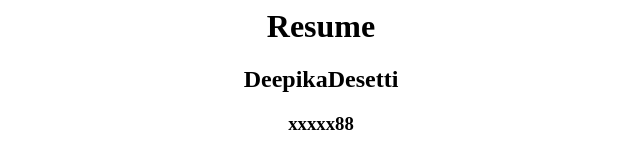
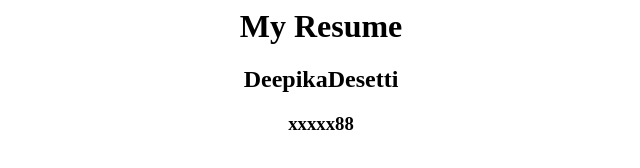
Before and after one commit to deepikadesett/deepikadesett.github.io, a plain HTML site: page index.html in a window 1280 px wide. Shown: the whole page, without its empty margins (319-959 px from the left). Drawn offline with Linux system fonts and the light colour scheme.

Commit message:
Update index.html

```diff
--- a/index.html
+++ b/index.html
@@ -3,8 +3,8 @@
     <title>myresume</title>
   </head>
   <body>
-    <h1 align="center">Resume</h1>
-    <h2 align="center">DeepikaDesetti</h2>
-    <h3 align="center">xxxxx88</h3>
+      <h1 align="center">My Resume</h1>
+      <h2 align="center">DeepikaDesetti</h2>
+      <h3 align="center">xxxxx88</h3>
   </body>
 </html>
```
